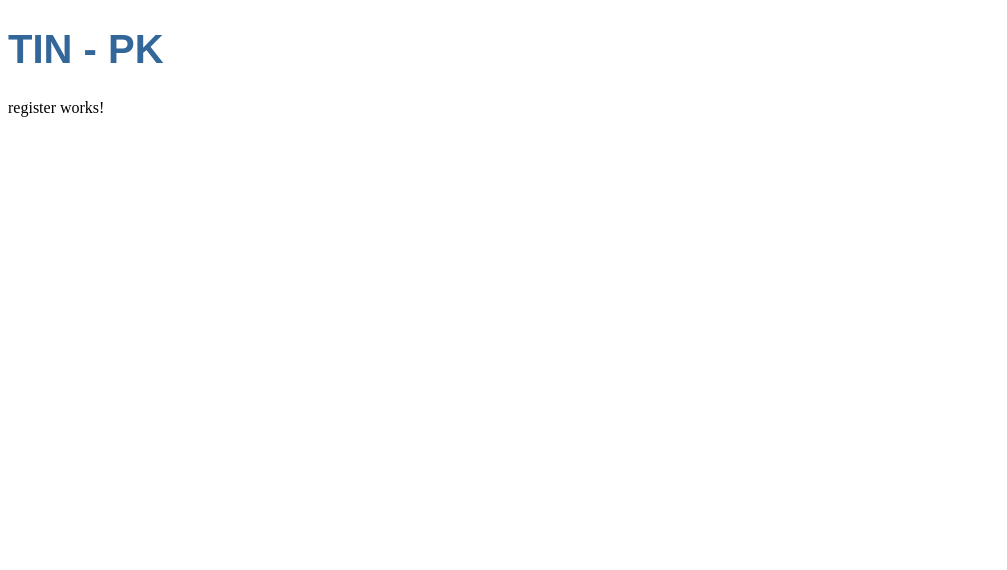
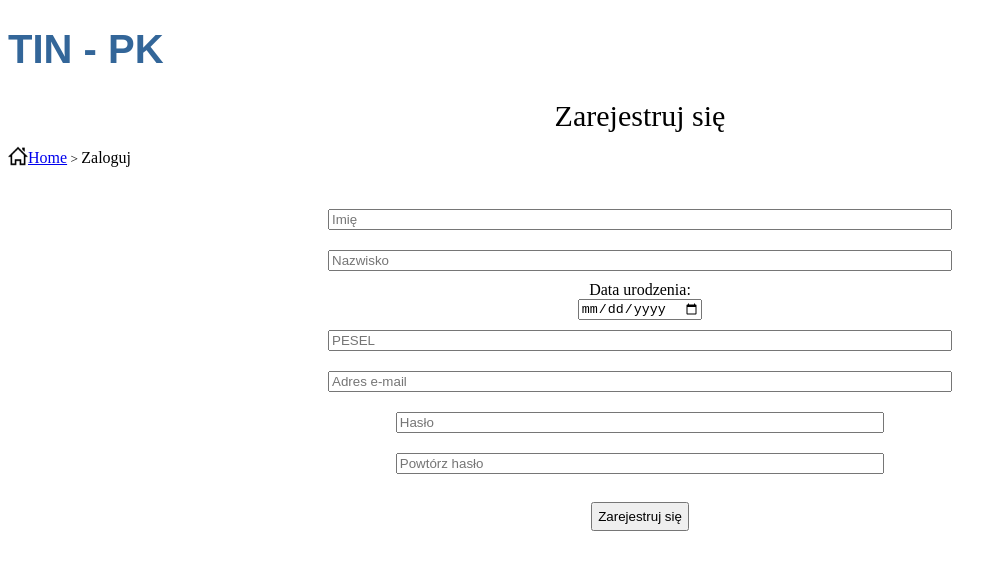
Before and after one commit to mseptember/TIN, an Angular app in the folder angular-tin-pk/: page /register in a window 1280 px wide. Shown: the top 570 px of the page, without its empty margins (0-1007 px from the left). Built offline with nearby package versions, Linux system fonts and the light colour scheme.

Commit message:
prepared register

```diff
--- a/angular-tin-pk/src/app/register/register.component.css
+++ b/angular-tin-pk/src/app/register/register.component.css
@@ -0,0 +1,77 @@
+header {
+    text-align: center;
+    font-size: 30px;
+  }
+
+  .location-path {
+    display: flex;
+    flex-direction: row;
+    justify-content: flex-start;
+    align-items: center;
+  }
+
+  .location-path img {
+    height: 20px;
+  }
+
+  .form-full {
+    box-sizing: border-box;
+  }
+
+  .form-container {
+    padding: 16px;
+    background-color: white;
+    text-align: center;
+  }
+
+  .input-text {
+    width: 50%;
+    margin-bottom: 10px;
+    margin-top: 10px;
+  }
+
+  .password-container {
+    width: 100%;
+    display: block;
+  }
+
+  .input-password {
+    width: 39%;
+    text-align: left;
+    margin-bottom: 10px;
+    margin-top: 10px;
+  }
+
+  .checkbox {
+    width: 30px;
+  }
+
+  .errors-input {
+    border: 3px solid #e74c3c;
+  }
+
+  .errors-text {
+    font-size: 0.85em;
+    color: #e74c3c;
+  }
+
+  .errors-submit {
+    font-size: 0.85em;
+    color: #e74c3c;
+  }
+
+  body {
+    font-family: sans-serif;
+  }
+
+  input[type="text"] {
+    padding: 2.5px;
+  }
+
+  input[type="submit"] {
+    padding: 5px;
+  }
+
+  label {
+    margin-right: 1em;
+  }
--- a/angular-tin-pk/src/app/register/register.component.html
+++ b/angular-tin-pk/src/app/register/register.component.html
@@ -1 +1,58 @@
-<p>register works!</p>
+<header>
+    Zarejestruj się
+</header>
+
+<div id="errors_summary" class="errors-text"></div>
+
+<div class="location-path">
+    <a routerLink='/home'>
+        <img src="../../assets/home.png">
+    </a>
+    <p><a routerLink='/home'>Home</a><small> > </small>Zaloguj</p>
+</div>
+
+<div class="form-full">
+    <form id="form" novalidate method="GET" action="">
+        <div class="form-container">
+
+            <input class="input-text" placeholder="Imię" name="name" id="name" required>
+            <span id="errors_name" class="errors-text"></span>
+
+            <input class="input-text" placeholder="Nazwisko" name="surname" id="surname" required>
+            <span id="errors_surname" class="errors-text"></span>
+
+            <div class="birthday">
+                Data urodzenia:
+                <br>
+                <input type="date" id="birthday" class="birthday-class">
+                <span id="errors_birthday" class="errors-text"></span>
+            </div>
+
+            <input class="input-text" placeholder="PESEL" name="PESEL" id="pesel" required>
+            <span id="errors_pesel" class="errors-text"></span>
+
+            <input class="input-text" placeholder="Adres e-mail" name="email" id="email" required>
+            <span id="errors_email" class="errors-text"></span>
+
+            <div class="password-container">
+                <input class="input-password" type="password" placeholder="Hasło" name="password" id="password"
+                    required>
+
+                <span id="errors_password" class="errors-text"></span>
+            </div>
+
+            <div class="password-container">
+                <input class="input-password" type="password" placeholder="Powtórz hasło" name="password-repeat"
+                    id="rpassword" required>
+
+                <span id="errors_rpassword" class="errors-text"></span>
+            </div>
+
+            <br>
+
+            <input type="submit" class="register" value="Zarejestruj się" id="inputButton">
+            <p id="errors_info" class="errors-submit"></p>
+
+        </div>
+    </form>
+</div>
--- a/angular-tin-pk/src/app/register/register.component.ts
+++ b/angular-tin-pk/src/app/register/register.component.ts
@@ -9,7 +9,181 @@ export class RegisterComponent implements OnInit {
 
   constructor() { }
 
-  ngOnInit() {
+
+
+  form = document.getElementById('form');
+
+  fieldName = document.getElementById('name');
+  errorsName = document.getElementById('errors_name');
+  errorsSummary = document.getElementById('errors_summary');
+  errorsInfo = document.getElementById('errors_info');
+  fieldSurname = document.getElementById('surname');
+  errorsSurname = document.getElementById('errors_surname');
+  fieldBirthday = document.getElementById('birthday');
+  errorsBirthday = document.getElementById('errors_birthday');
+  fieldPesel = document.getElementById('pesel');
+  errorsPesel = document.getElementById('errors_pesel');
+  fieldEmail = document.getElementById('email');
+  errorsEmail = document.getElementById('errors_email');
+  fieldPassword = document.getElementById('password');
+  errorsPassword = document.getElementById('errors_password');
+  fieldRPassword = document.getElementById('rpassword');
+  errorsRPassword = document.getElementById('errors_rpassword');
+
+  errorMessages = {
+    name: "Pole 'Imię' jest wymagane",
+    surname: "Pole 'Nazwisko' jest wymagane",
+    birthday: "Pole 'Data urodzenia' jest błędne",
+    birthday_empty: "Pole 'Data urodzenia' nie moze być niewypełnione",
+    pesel_wymagane: "Pole 'PESEL' jest wymagane",
+    pesel_blad: "Nieprawidłowy nr PESEL",
+    email_wymagane: "Pole 'Adres e-mail' jest wymagane",
+    email_blad: "Adres e-mail nieprawidłowy",
+    password: "Pole 'Hasło' jest wymagane",
+    rpassword: "Pole 'Powtórz hasło' jest wymagane",
+    rpassword_same: "Pole 'Powtórz hasło' musi być takie same jak pole 'Hasło'"
   }
 
+  ngOnInit() {
+
+  }
+
+  validateForm() {
+    this.form.addEventListener('submit', (e) => {
+      let messages = [];
+      var today = new Date();
+      var birthday = Number(this.fieldBirthday.value.substring(0, 4));
+
+      //imię
+      if (this.fieldName.value === '' || this.fieldName.value == null) {
+        messages.push(this.errorMessages['name']);
+        this.errorsName.innerHTML = this.errorMessages['name'];
+        this.fieldName.classList.add("errors-input");
+      }
+      else {
+        this.errorsName.innerHTML = "";
+        this.fieldName.className = "";
+        this.fieldName.classList.toggle("input-text");
+        this.errorsName.classList.remove("errors-input");
+      }
+
+      //nazwisko
+      if (this.fieldSurname.value === '' || this.fieldSurname.value == null) {
+        messages.push(this.errorMessages['surname']);
+        this.errorsSurname.innerHTML = this.errorMessages['surname'];
+        this.fieldSurname.classList.add("errors-input");
+      }
+      else {
+        this.errorsSurname.innerHTML = "";
+        this.fieldSurname.className = "";
+        this.fieldSurname.classList.toggle("input-text");
+        this.errorsSurname.classList.remove("errors-input");
+      }
+
+      //data urodzenia, rocznikowo 18 lat
+      if (birthday === 0) {
+        messages.push(this.errorMessages['birthday_empty']);
+        this.errorsBirthday.innerHTML = this.errorMessages['birthday_empty'];
+        this.fieldBirthday.classList.add("errors-input");
+      }
+      else if ((today.getFullYear() - birthday) < 18) {
+        messages.push(this.errorMessages['birthday']);
+        this.errorsBirthday.innerHTML = this.errorMessages['birthday'];
+        this.fieldBirthday.classList.add("errors-input");
+      }
+      else {
+        this.errorsBirthday.innerHTML = "";
+        this.fieldBirthday.className = "";
+        this.errorsBirthday.classList.remove("errors-input");
+      }
+
+      //pesel
+      if (this.fieldPesel.value === '' || this.fieldPesel.value == null) {
+        messages.push(this.errorMessages['pesel_wymagane']);
+        this.errorsPesel.innerHTML = this.errorMessages['pesel_wymagane'];
+        this.fieldPesel.classList.add("errors-input");
+      }
+      else if (this.fieldPesel.value !== '' && this.fieldPesel.value != null && this.fieldPesel.value.length != 11) {
+        messages.push(this.errorMessages['pesel_blad']);
+        this.errorsPesel.innerHTML = this.errorMessages['pesel_blad'];
+        this.fieldPesel.classList.add("errors-input");
+      }
+      else {
+        this.errorsPesel.innerHTML = "";
+        this.fieldPesel.className = "";
+        this.fieldPesel.classList.toggle("input-text");
+        this.errorsPesel.classList.remove("errors-input");
+      }
+
+      //email
+      if (this.fieldEmail.value === '' || this.fieldEmail.value == null) {
+        messages.push(this.errorMessages['email_wymagane']);
+        this.errorsEmail.innerHTML = this.errorMessages['email_wymagane'];
+        this.fieldEmail.classList.add("errors-input");
+      }
+      else {
+        this.errorsEmail.innerHTML = "";
+        this.fieldEmail.className = "";
+        this.fieldEmail.classList.toggle("input-text");
+        this.errorsEmail.classList.remove("errors-input");
+      }
+
+      if (!this.validateEmail(this.fieldEmail.value)) {
+        messages.push(this.errorMessages['email_blad']);
+        this.errorsEmail.innerHTML = this.errorMessages['email_blad'];
+        fthis.ieldEmail.classList.add("errors-input");
+      }
+      else {
+        this.errorsEmail.innerHTML = "";
+        this.fieldEmail.className = "";
+        this.fieldEmail.classList.toggle("input-text");
+        this.errorsEmail.classList.remove("errors-input");
+      }
+
+      //hasło
+      if (this.fieldPassword.value === '' || this.fieldPassword == null) {
+        messages.push(this.errorMessages['password']);
+        this.errorsPassword.innerHTML = this.errorMessages['password'];
+        this.fieldPassword.classList.add("errors-input");
+      }
+      else {
+        this.errorsPassword.innerHTML = "";
+        this.fieldPassword.className = "";
+        this.fieldPassword.classList.toggle("input-text");
+        this.errorsPassword.classList.remove("errors-input");
+      }
+
+      //re-hasło
+      if (this.fieldRPassword.value === '' || this.fieldRPassword == null) {
+        messages.push(this.errorMessages['rpassword']);
+        this.errorsRPassword.innerHTML = this.errorMessages['rpassword'];
+        this.fieldRPassword.classList.add("errors-input");
+      }
+      else if (this.fieldRPassword.value !== this.fieldPassword.value) {
+        messages.push(this.errorMessages['rpassword_same']);
+        this.errorsRPassword.innerHTML = this.errorMessages['rpassword_same'];
+        this.fieldRPassword.classList.add("errors-input");
+      }
+      else {
+        this.errorsRPassword.innerHTML = "";
+        this.fieldRPassword.className = "";
+        this.fieldRPassword.classList.toggle("input-text");
+        this.errorsRPassword.classList.remove("errors-input");
+      }
+
+      //całość
+      if (messages.length > 0) {
+        e.preventDefault();
+        this.errorsSummary.innerHTML = messages.join(', ');
+        this.errorsInfo.innerHTML = "Formularz zawiera błędy!";
+      }
+
+    });
+  }
+
+//funkcja walidująca email
+validateEmail(email) {
+  var re = /\S+@\S+\.\S+/;
+  return re.test(email);
 }
+}
```
